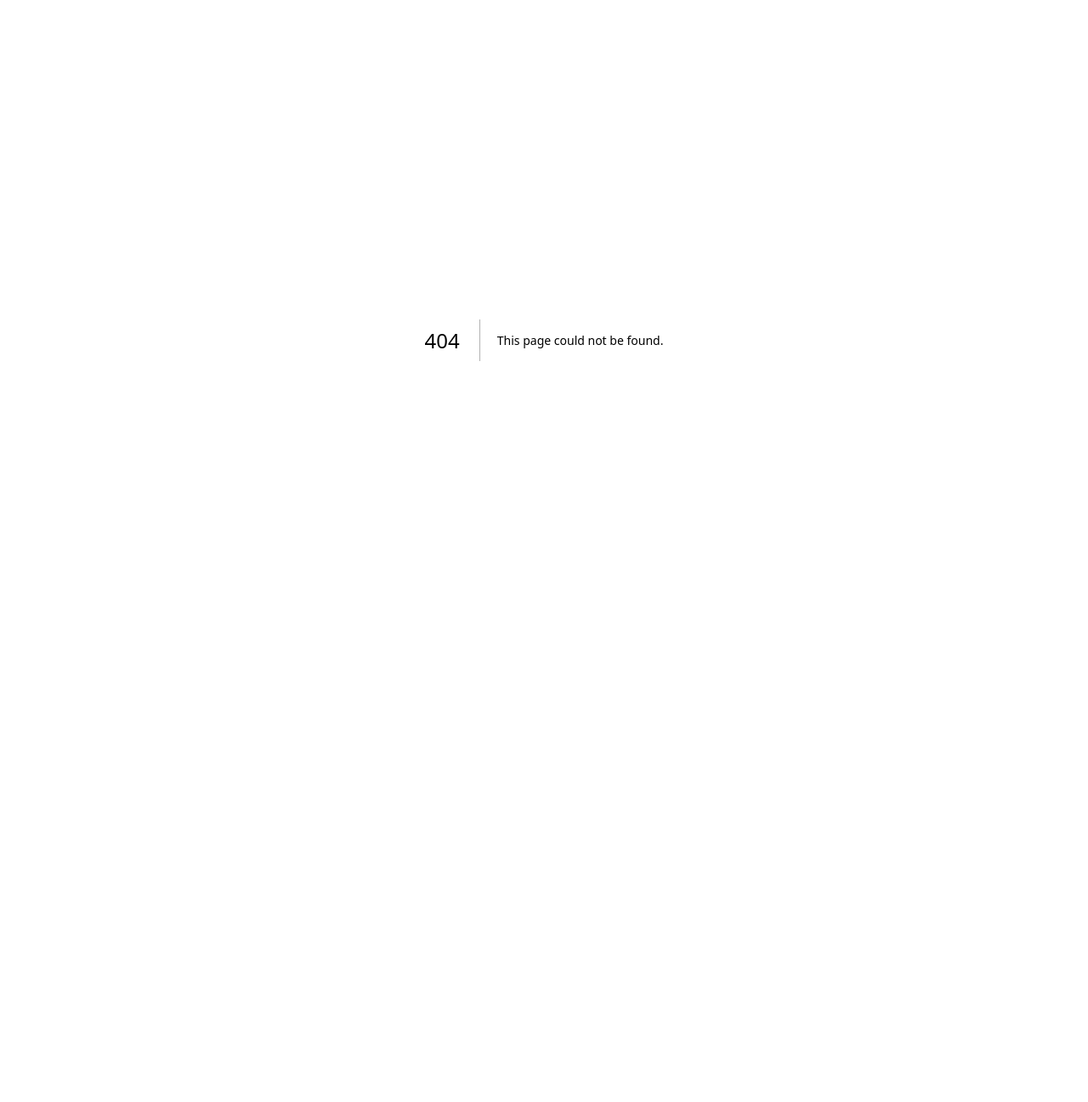
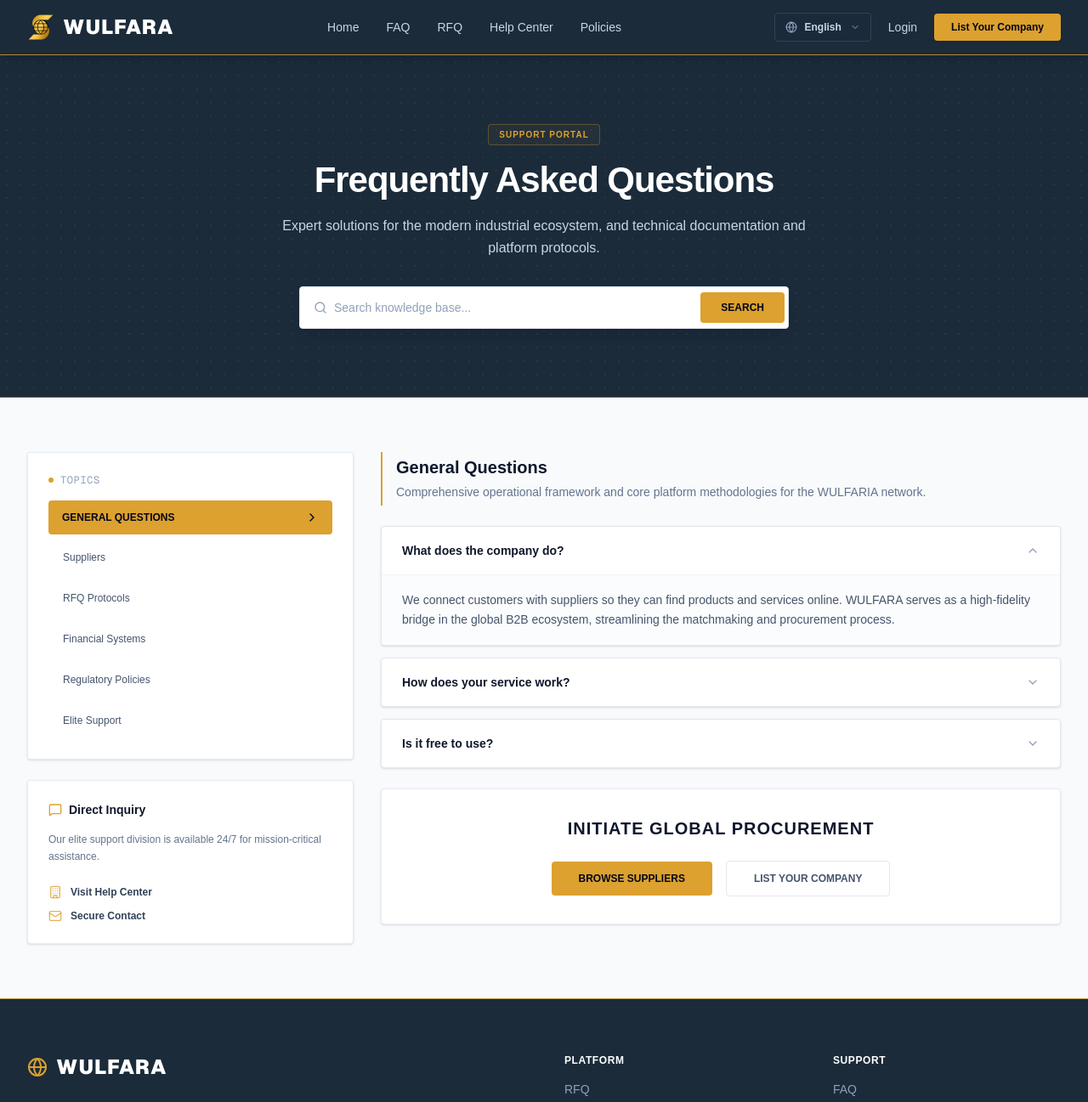
Before and after one commit to iam-rajuan/wulfara-website, a Next.js app: page /faq in a window 1280 px wide. Before the commit this address had no page. Shown: the top 1297 px of the page at 85% size. Before the commit the page ends 800 px from the top, so only its background shows below. Built offline with nearby package versions, Linux system fonts and the light colour scheme.

Commit message:
Migrate FAQ to Standalone Page Route /faq

```diff
--- /dev/null
+++ b/src/app/faq/page.tsx
@@ -0,0 +1,15 @@
+import Navbar from "@/components/shared/Navbar";
+import Faq from "@/components/home/Faq";
+import Footer from "@/components/shared/Footer";
+
+export default function FaqPage() {
+  return (
+    <div className="flex flex-col min-h-screen">
+      <Navbar />
+      <main className="flex-grow">
+        <Faq />
+      </main>
+      <Footer />
+    </div>
+  );
+}
--- a/src/app/page.tsx
+++ b/src/app/page.tsx
@@ -2,7 +2,6 @@ import Navbar from "@/components/shared/Navbar";
 import Hero from "@/components/home/Hero";
 import Features from "@/components/home/Features";
 import Welcome from "@/components/home/Welcome";
-import Faq from "@/components/home/Faq";
 import Cta from "@/components/home/Cta";
 import Footer from "@/components/shared/Footer";
 
@@ -14,7 +13,6 @@ export default function Home() {
         <Hero />
         <Features />
         <Welcome />
-        <Faq />
         <Cta />
       </main>
       <Footer />
--- a/src/components/shared/Footer.tsx
+++ b/src/components/shared/Footer.tsx
@@ -69,7 +69,7 @@ export default function Footer() {
             </h3>
             <ul className="space-y-3 text-sm">
               <li>
-                <Link href="#faq" className="hover:text-[#dca12f] transition-colors">
+                <Link href="/faq" className="hover:text-[#dca12f] transition-colors">
                   {t('faq')}
                 </Link>
               </li>
--- a/src/components/shared/Navbar.tsx
+++ b/src/components/shared/Navbar.tsx
@@ -42,7 +42,7 @@ export default function Header() {
               {t('home')}
             </Link>
             <Link
-              href="#faq"
+              href="/faq"
               className="text-sm font-medium text-slate-300 hover:text-white transition-colors"
             >
               {t('faq')}
@@ -113,7 +113,7 @@ export default function Header() {
               {t('home')}
             </Link>
             <Link
-              href="#faq"
+              href="/faq"
               onClick={() => setIsOpen(false)}
               className="block text-base font-medium text-slate-300 hover:text-white py-2 border-b border-slate-800"
             >
```
